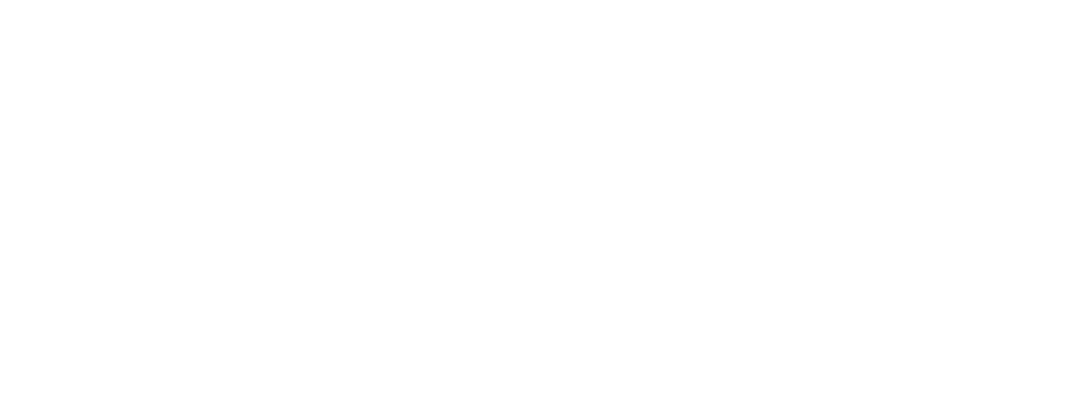
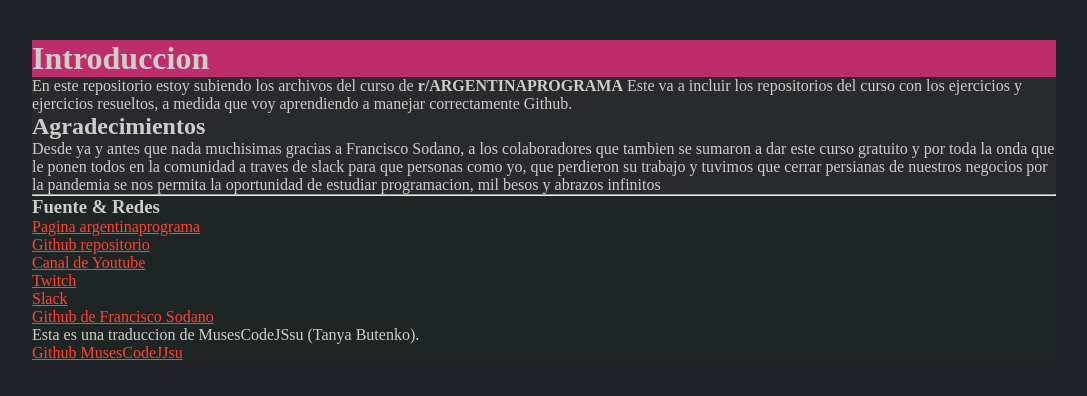
Before and after one commit to reactmatte/rargentinaprograma, a plain HTML site: page introduccion-a-js/Ejercicios-resueltos/index.html in a window 1280 px wide. Shown: the whole page, without its empty margins (8-1095 px from the left). Drawn offline with Linux system fonts and the light colour scheme.

Commit message:
Actualizacion

```diff
--- a/introduccion-a-js/Ejercicios-resueltos/index.html
+++ b/introduccion-a-js/Ejercicios-resueltos/index.html
@@ -5,10 +5,53 @@
     <meta http-equiv="X-UA-Compatible" content="IE=edge">
     <meta name="viewport" content="width=device-width, initial-scale=1.0">
     <title>Document</title>
+    <link rel="stylesheet" href="style.css">
     <script src="Nivel-1.js"></script>
     <script src="Nivel-2.js"></script>
 </head>
 <body>
+    <h1>Introduccion</h1>
+    <div>
+        <p>
+            En este repositorio estoy subiendo los archivos del curso de <b>r/ARGENTINAPROGRAMA</b>
+            Este va a incluir los repositorios del curso con los ejercicios y ejercicios
+             resueltos, a medida que voy aprendiendo a manejar correctamente Github.
+        </p>
+
+        <h2>Agradecimientos</h2>
+
+        <p>Desde ya y antes que nada muchisimas gracias a Francisco Sodano,
+            a los colaboradores que tambien se sumaron a dar este curso gratuito
+             y por toda la onda que le ponen todos en la comunidad a traves de slack
+              para que personas como yo, que perdieron su trabajo y tuvimos que cerrar persianas
+               de nuestros negocios por la pandemia se nos permita la oportunidad de estudiar
+                programacion, mil besos y abrazos infinitos
+        </p>
+    </div>
+    <hr>
+
+
+
+    <footer>
+        <h3>Fuente & Redes</h3>
+        <a href="https://argentinaprograma.com/">Pagina argentinaprograma</a>
+        <br>
+        <a href="https://github.com/r-argentina-programa">Github repositorio</a>
+        <br>
+        <a href="https://www.youtube.com/channel/UCXfQLgiBQPIzBp8-nRsG0KA">Canal de Youtube</a>
+        <br>
+        <a href="https://www.twitch.tv/rargentinaprograma/">Twitch</a>
+        <br>
+        <a href="https://rargentinaprograma.slack.com/join/shared_invite/zt-m1r04i92-AiQfVv78XYYcd9pUmDEVag#/shared-invite/email">Slack</a>
+        <br>
+        <a href="https://github.com/fsodano">Github de Francisco Sodano</a>
+        <br>
+        <p>
+            Esta es una traduccion de MusesCodeJSsu (Tanya Butenko).
+        </p>
+        <a href="https://github.com/muses-code-js/js-intro-workshop">Github MusesCodeJJsu</a>
+    </footer>
 
 </body>
+
 </html>
--- /dev/null
+++ b/introduccion-a-js/Ejercicios-resueltos/style.css
@@ -0,0 +1,27 @@
+*{
+    margin: 0px;
+    padding: 0px;
+    color: #cfcdc9;
+}
+h1{
+    background: #bd2d6c;
+    width: 100%;
+    border: #cfcdc9;
+}
+h2{
+    position: center;
+}
+body{
+    margin: 40px;
+    width: 80%;
+    background: #1e2127;
+}
+div{
+    background: #292a2d;
+}
+footer{
+    background: #1f2425;
+}
+a{
+    color: #ff4530;
+}
```
Also changed, not shown: introduccion-a-js/js/nivel2.js (+0 -26 lines).
